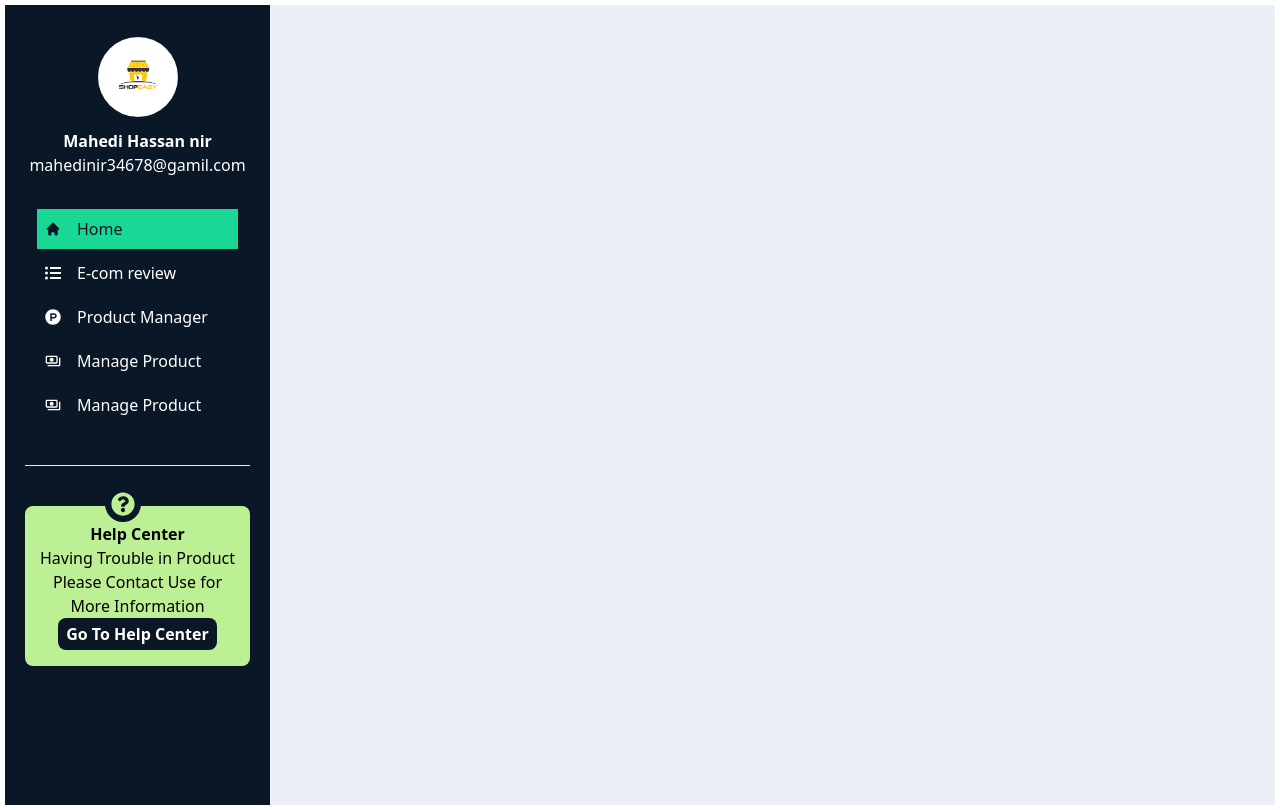
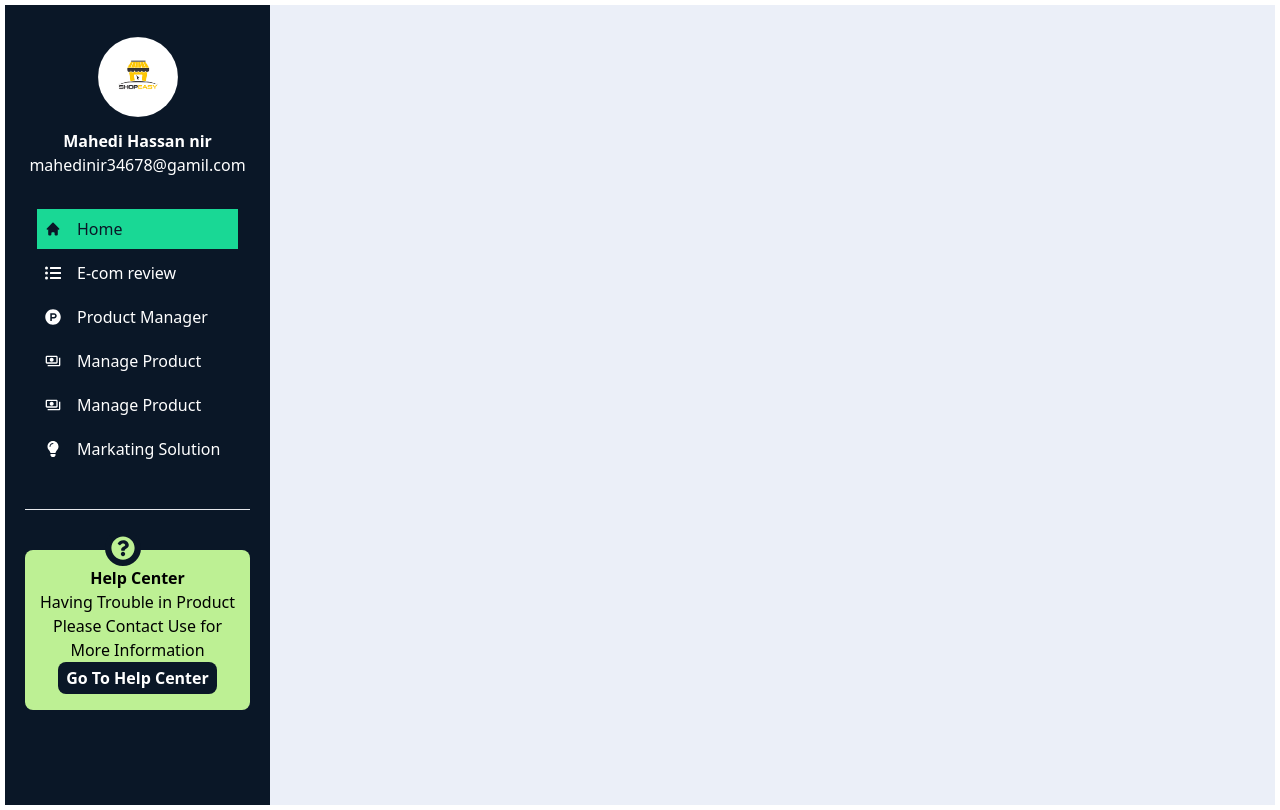
Before and after one commit to mahedihassannir/fn1, a React (Vite) app: page /dashboard in a window 1280 px wide. Built offline with nearby package versions, Linux system fonts and the light colour scheme; no server answers.

Commit message:
seller markating page createing done with one route

```diff
--- /dev/null
+++ b/src/Dashboard/CodeWorms/MarkatingSolution/MarkatingSolution.jsx
@@ -0,0 +1,12 @@
+
+const MarkatingSolution = () => {
+    return (
+        <div>
+
+            hi i am seller markating
+
+        </div>
+    );
+};
+
+export default MarkatingSolution;
--- /dev/null
+++ b/src/Dashboard/CodeWorms/Markatingpage/Markatingpage.jsx
@@ -0,0 +1,21 @@
+import { Link } from "react-router-dom";
+
+const Markatingpage = () => {
+    return (
+        <div>
+            <h1>this is seller page</h1>
+
+
+            <Link to="/dashboard/markatingsolution" className=" mt-10 text-white py-4 px-6 bg-red-900">
+
+
+                Go to markating page
+
+            </Link>
+
+
+        </div>
+    );
+};
+
+export default Markatingpage;
--- a/src/Dashboard/CodeWorms/SellerDashboard.jsx
+++ b/src/Dashboard/CodeWorms/SellerDashboard.jsx
@@ -13,7 +13,7 @@ import React, { useState } from 'react';
 import { Link } from 'react-router-dom';
 import { HiArchiveBoxXMark, HiMiniAdjustmentsHorizontal, HiMiniCalculator, HiMiniShoppingCart, HiMiniUsers } from "react-icons/hi2";
 import { HiAcademicCap, HiChartBar, HiHome, HiOutlineFolder, HiUsers } from 'react-icons/hi';
-import { FaBusinessTime, FaDropbox, FaListUl, FaProductHunt, FaQuestionCircle } from 'react-icons/fa';
+import { FaBusinessTime, FaDropbox, FaLightbulb, FaListUl, FaProductHunt, FaQuestionCircle } from 'react-icons/fa';
 import { MdOutlinePayments } from 'react-icons/md';
 
 const SellerDashboard = () => {
@@ -97,8 +97,6 @@ const SellerDashboard = () => {
 
 
                 {/* custommer feedback on my product */}
-
-
                 <Link to="dashboard/customerfeedback"><div onClick={() => setActiveRoute("CustomerFeedback")}
                     className={`flex hover:bg-[#19D895] duration-700 items-center p-2 ${activeRoute === "CustomerFeedback"
                         ? "bg-[#19D895] text-[#0A1727]"
@@ -110,10 +108,25 @@ const SellerDashboard = () => {
                 </div></Link>
                 {/* custommer feedback on my product ends */}
 
+
+
+                {/* Markating solution for seller starts */}
+                <Link to="/dashboard/markatingpage"><div onClick={() => setActiveRoute("Markating Solution")}
+                    className={`flex hover:bg-[#19D895] duration-700 items-center p-2 ${activeRoute === "Markating Solution"
+                        ? "bg-[#19D895] text-[#0A1727]"
+                        : ""
+                        } cursor-pointer  gap-4`}
+                >
+                    <FaLightbulb className='w-4 h-4'></FaLightbulb>
+                    <h4>Markating Solution</h4>
+                </div></Link>
+
+                {/* Markating solution for seller ends */}
+
             </div>
 
 
-            <hr  className='my-10'/>
+            <hr className='my-10' />
 
             <div className='text-center text-black relative mt-6'>
                 <div className='absolute -top-5 left-20 flex justify-center rounded-full' style={{ color: "#bdf094", border: "6px solid #0A1727", backgroundColor: "#0A1727" }} >
```
Also changed, not shown: src/Routes/router.jsx (+22 -0 lines).
